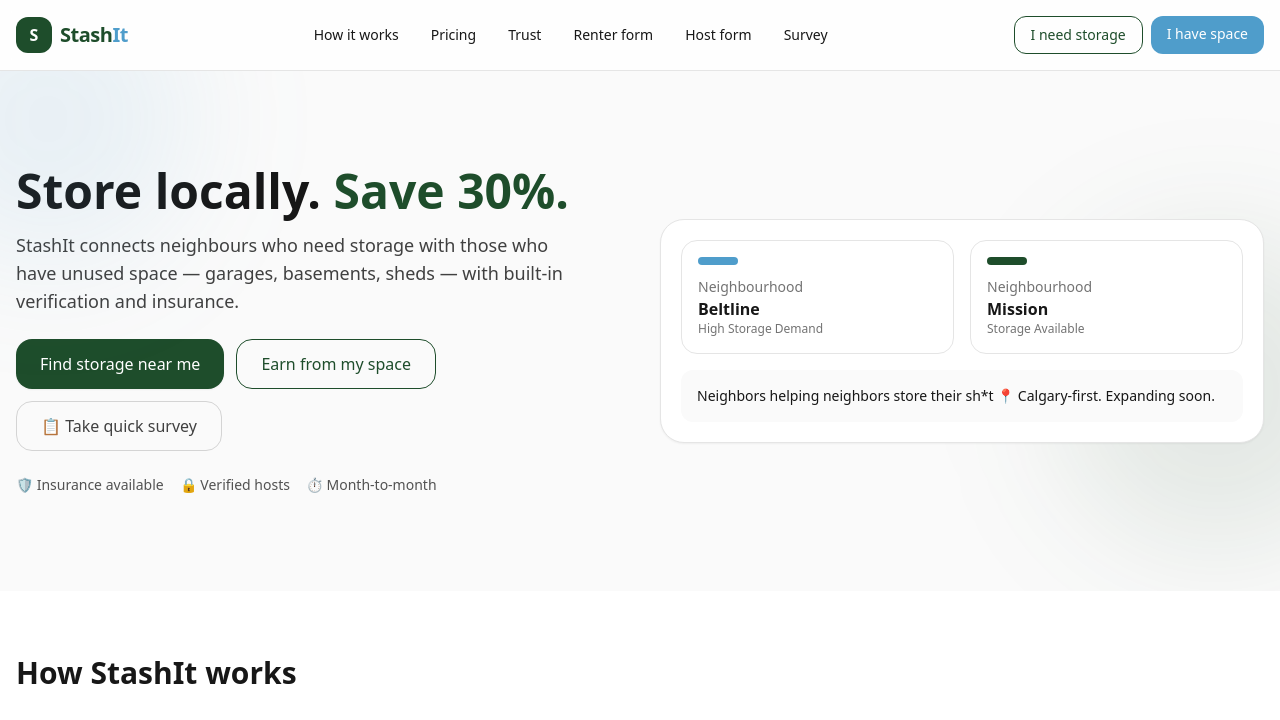
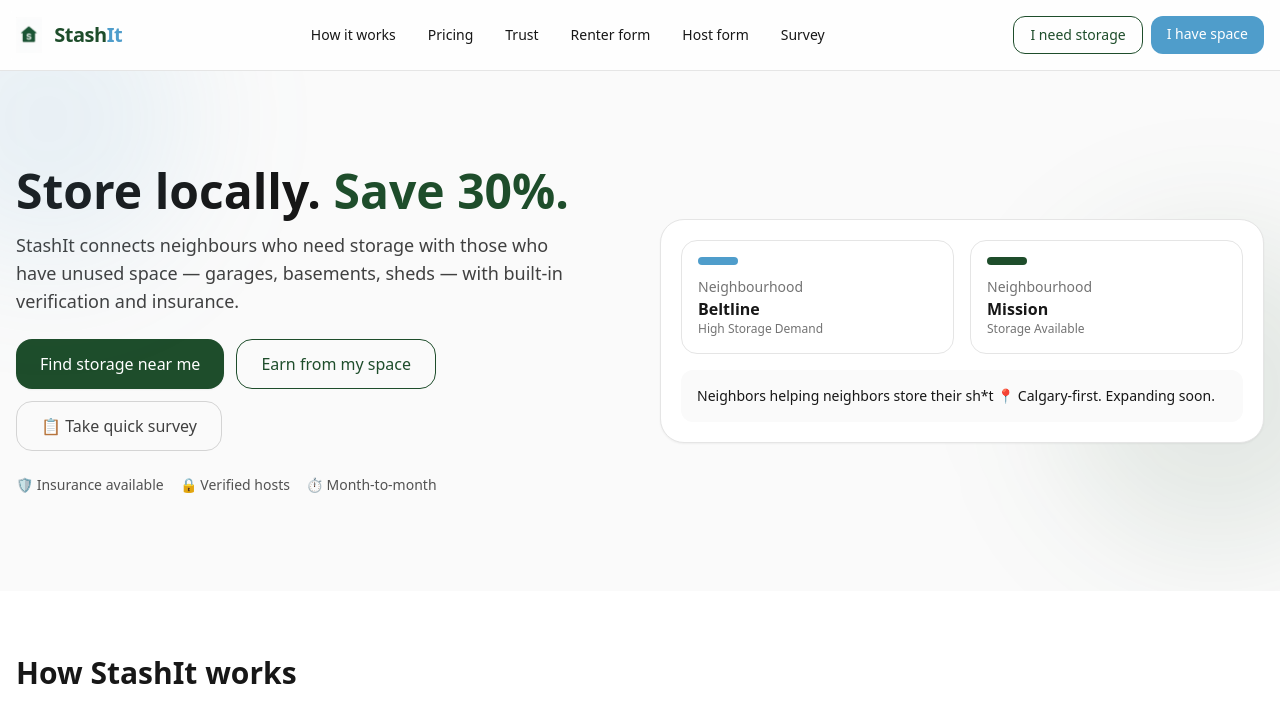
Before and after one commit to nishthamangal/StashIt, a website: page index.html in a window 1280 px wide. Shown: the top 720 px of the page. Drawn offline with nearby package versions, Linux system fonts and the light colour scheme.

Commit message:
Add logo & link to header in index.html

```diff
--- a/index.html
+++ b/index.html
@@ -10,12 +10,17 @@
     <!-- Header -->
     <header class="sticky top-0 z-30 border-b border-neutral-200 bg-white/80 backdrop-blur">
       <div class="mx-auto flex max-w-7xl items-center justify-between px-4 py-4">
-        <div class="flex items-center gap-2">
-          <div class="flex h-9 w-9 items-center justify-center rounded-xl bg-[#1E4D2B] text-white font-bold">S</div>
+        <a href="/index.html" class="flex items-center gap-3">
+          <img
+            src="/stashit-logo.png"
+            alt="StashIt Home"
+            class="h-9 w-auto"
+          />
           <div class="text-xl font-semibold tracking-tight">
             <span class="text-[#1E4D2B]">Stash</span><span class="text-[#4F9DCB]">It</span>
           </div>
-        </div>
+        </a>
+
         <nav class="hidden items-center gap-8 md:flex">
           <a href="#how" class="text-sm hover:text-[#1E4D2B]">How it works</a>
           <a href="#pricing" class="text-sm hover:text-[#1E4D2B]">Pricing</a>
```
